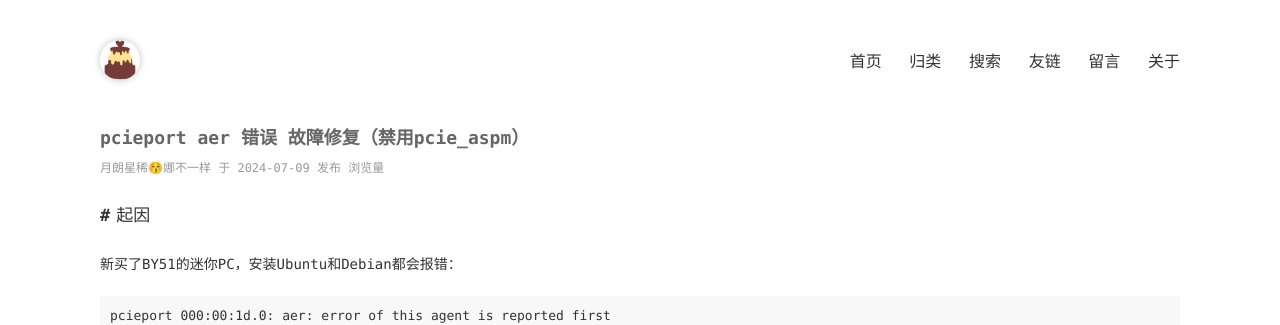
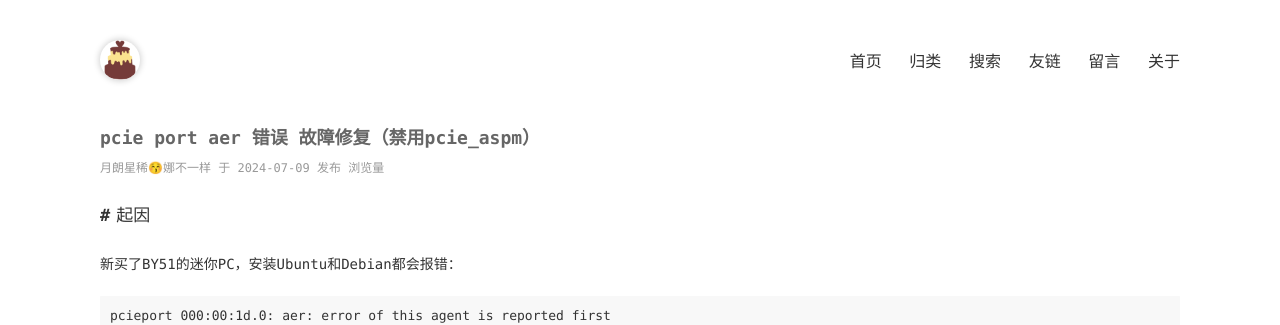
Before and after one commit to nksmiles/nksmiles.github.io, a Jekyll site: the page built from _posts/2024-07-09-fix-pcie-port-error-disable-pcie_aspm.md, in a window 1280 px wide. Shown: the top 325 px of the page. Built offline with Jekyll 4.4.1, drawn with Linux system fonts in a browser that asks for light colours; comment, search, counter and statistics services are not loaded.

Commit message:
Update and rename 2024-07-09-fix-pcieport-error-disable-pcie_aspm.md to 2024-07-09-fix-pcie-port-error-disable-pcie_aspm.md

```diff
--- a/_posts/2024-07-09-fix-pcieport-error-disable-pcie_aspm.md
+++ b/_posts/2024-07-09-fix-pcie-port-error-disable-pcie_aspm.md
@@ -1,6 +1,6 @@
 ---
 layout: mypost
-title: pcieport aer 错误 故障修复（禁用pcie_aspm）
+title: pcie port aer 错误 故障修复（禁用pcie_aspm）
 categories: [Linux]
 ---
 
```
